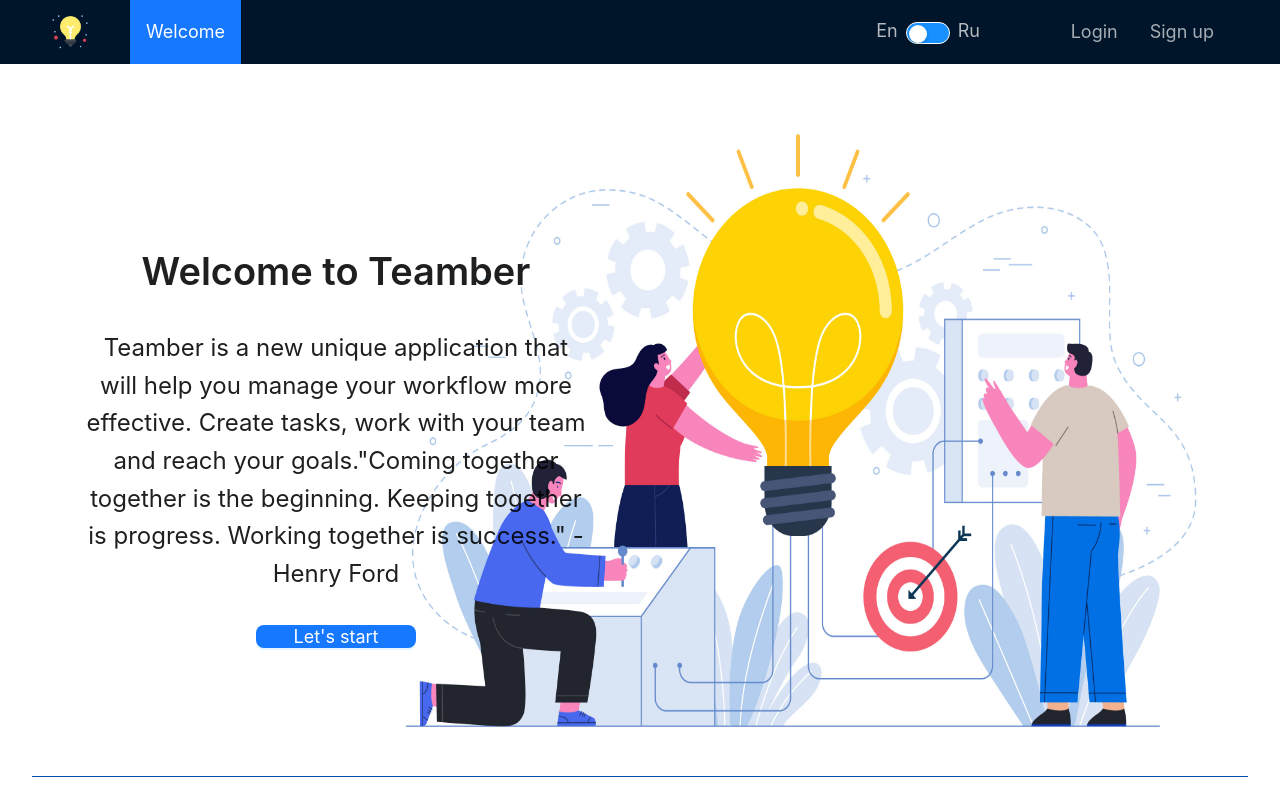
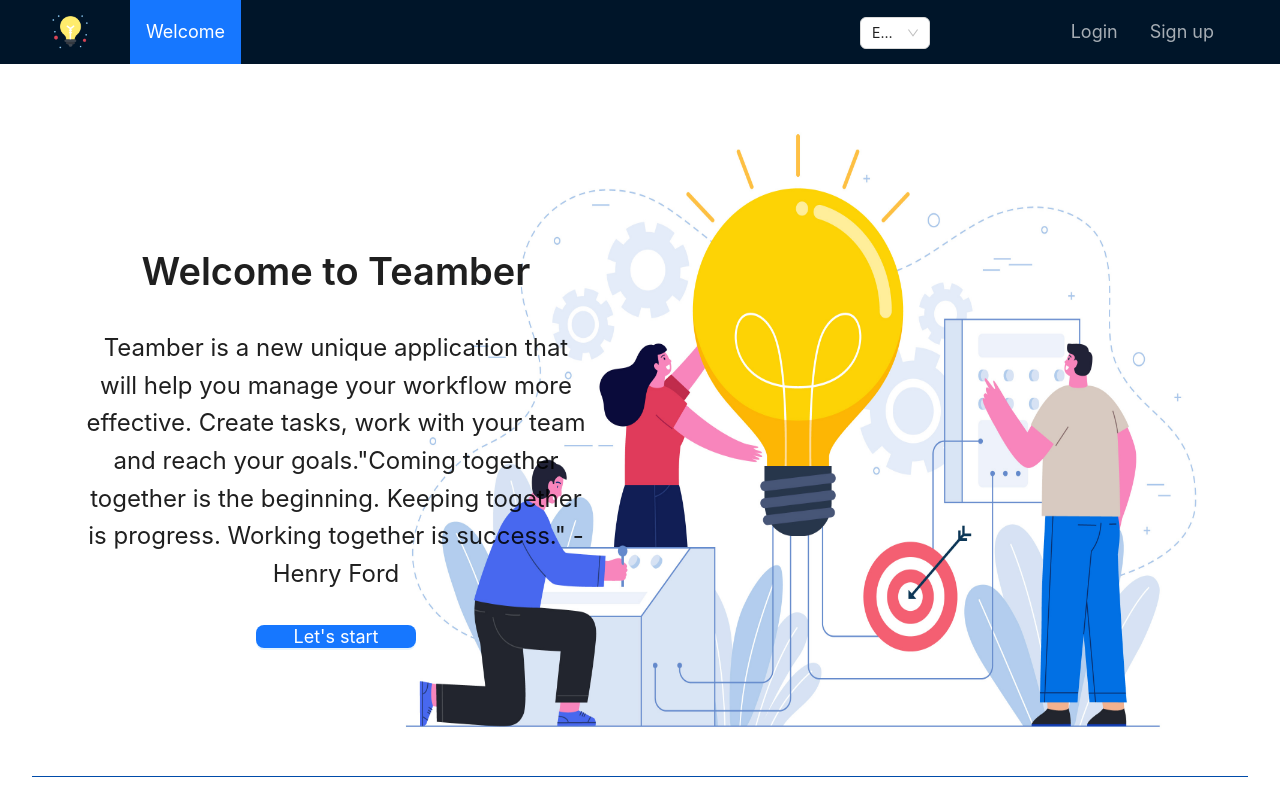
Before and after one commit to romababok/project-management-app, a React (Create React App) app: page / in a window 1280 px wide. Shown: the top 800 px of the page. Built offline with nearby package versions, Linux system fonts and the light colour scheme.

Commit message:
feat: change language switcher to select

```diff
--- a/src/components/header/header.module.scss
+++ b/src/components/header/header.module.scss
@@ -116,13 +116,13 @@ $switcher-color: #1890ff;
 }
 .language__block{
   position: absolute;
-  top: 0;
-  right: 300px;
+  top: 17px;
+  right: 350px;
 }
 .language__blockToken{
   position: absolute;
-  top: 0;
-  right: 420px;
+  top: 17px;
+  right: 500px;
 }
 @media (max-width: 900px) {
   .language__block{
@@ -132,17 +132,3 @@ $switcher-color: #1890ff;
     right: 100px;
   }
 }
-.language__block,
-.language__blockToken{
-  .language{
-    font-size: 18px;
-  }
-  .language_light{
-    color: rgba(255, 255, 255, 0.7);
-    font-size: 18px;
-  }
-  .language__switcher {
-    background-color: $switcher-color;
-    border: 0.1px solid white;
-  }
-}
--- a/src/components/header/header.tsx
+++ b/src/components/header/header.tsx
@@ -1,6 +1,6 @@
 import React, { useEffect, useState } from 'react';
 import { Header } from 'antd/lib/layout/layout';
-import { Menu, Button, Drawer, Switch, Typography, Space, MenuProps, MenuTheme } from 'antd';
+import { Menu, Button, Drawer, MenuProps, MenuTheme, Select } from 'antd';
 import i18n from '../../translation/i18n';
 import { useTranslation } from 'react-i18next';
 import { Link, useLocation } from 'react-router-dom';
@@ -19,7 +19,6 @@ import {
 import styles from './header.module.scss';
 import { getUserData, logOut } from '../../features/auth/auth-slice';
 
-const { Text } = Typography;
 type MenuItem = Required<MenuProps>['items'][number];
 
 function getItem(
@@ -46,7 +45,7 @@ export const HeaderOfApp: React.FC = () => {
   const langFromStorage = localStorage.getItem('lang');
 
   const [open, setOpen] = useState<boolean>(false);
-  const [lang, setLang] = useState<string>(langFromStorage ?? 'en');
+  const [lang, setLang] = useState<string>(langFromStorage ?? 'English');
 
   const token = localStorage.getItem('token');
   const dispatch = useAppDispatch();
@@ -97,6 +96,9 @@ export const HeaderOfApp: React.FC = () => {
       });
     };
   }, [userId]);
+  useEffect(() => {
+    document.addEventListener('touchstart', () => {}, { passive: true });
+  }, []);
 
   const showDrawer = () => {
     setOpen(true);
@@ -105,12 +107,8 @@ export const HeaderOfApp: React.FC = () => {
   const onClose = () => {
     setOpen(false);
   };
-  const onChange = (checked: boolean) => {
-    if (!checked) {
-      setLang('en');
-    } else {
-      setLang('ru');
-    }
+  const handleChange = (value: string) => {
+    setLang(value);
   };
   const { t } = useTranslation();
 
@@ -207,17 +205,26 @@ export const HeaderOfApp: React.FC = () => {
         selectedKeys={[location.pathname]}
         items={userId ? itemsWithId : itemsWithoutId}
       />
-      <div className={userId ? styles.language__blockToken : styles.language__block}>
-        <Space>
-          <Text className={isLightThemeSelected ? styles.language : styles.language_light}>En</Text>
-          <Switch
-            className={styles.language__switcher}
-            defaultChecked={lang !== 'en'}
-            onChange={onChange}
-          />
-          <Text className={isLightThemeSelected ? styles.language : styles.language_light}>Ru</Text>
-        </Space>
-      </div>
+      <Select
+        defaultValue={lang}
+        style={{ width: 70 }}
+        className={userId ? styles.language__blockToken : styles.language__block}
+        onChange={handleChange}
+        options={[
+          {
+            value: 'en',
+            label: 'EN',
+          },
+          {
+            value: 'ru',
+            label: 'RU',
+          },
+          {
+            value: 'by',
+            label: 'BY',
+          },
+        ]}
+      />
     </Header>
   );
 };
--- /dev/null
+++ b/src/translation/by.json
@@ -0,0 +1,53 @@
+{
+    "Header welcome link": "Вітаем",
+    "Header go to main page": "Галоўная старонка",
+    "Header create new board": "Стварыць дошку",
+    "Header board link": "Дошки",
+    "Header login link": "Увайсці",
+    "Header sign up link": "Зарэгістравацца",
+    "Header edit profile link": "Профіль",
+    "Header logout link": "Выйсці",
+    "Welcome title": "Сардэчна запрашаем у Teamber",
+    "Welcome text": "Teamber - новае унікальнае прыкладанне, якое дапаможа вам эфектыўна кіраваць працоўным працэсам. Стварайце задачы, працуйце са сваёй камандай і дасягайце сваіх мэтаў.\"Сабрацца разам - гэта пачатак. Трымацца разам - гэта прагрэс. Працаваць разам - гэта поспех.\" - Генры Форд",
+    "Welcome button": "Пачнем",
+    "Advantages title": "Нашы перавагі",
+    "The first advantage": "лёгкае ўзаемадзеянне з камандай",
+    "The second advantage": "вельмі зручны інтэрфейс",
+    "The third advantage": "гэты дадатак з'яўляецца бясплатным",
+    "The fourth advantage": "пошук па дошкам",
+    "The fifth advantage": "магчымасць атрымаць усе задачы канкрэтнага члена каманды",
+    "The sixth advantage": "шматмоўнае прыкладанне",
+    "The seventh advantage": "мы заўсёды рады вам дапамагчы",
+    "Team title": "Наша каманда",
+    "The first member name": "Уладзімір",
+    "The first member position": "Настаўнік",
+    "The first member description": "Guided all team members to write correct and clean code. Helped with advice at all stages of application development. Fully participated in the verification of pull requests of participants",
+    "The second member name": "Раман",
+    "The second member position": "Лідэр каманды",
+    "The second member description": "Created a private repository for the team. Deployed the backend. Created user registration and authorization.",
+    "The third member name": "Вольга",
+    "The third member position": "Сэрца каманды",
+    "The third member description": "",
+    "The fourth member name": "Саша",
+    "The fourth member position": "Душа каманды",
+    "The fourth member description": "",
+    "Video title": "Відэа інструкцыя",
+    "Footer the first name": "Вольга",
+    "Footer the second name": "Раман",
+    "Footer the third name": "Аляксандра",
+    "Edit profile name" : "Імя:",
+    "Edit profile login": "Логiн:",
+    "Edit profile userId": "Карыстальнік:",
+    "Edit profile password": "Пароль:",
+    "Edit profile edit button": "Рэдагаваць",
+    "Edit profile modal window": "Змяніце свой профіль",
+    "Edit profile delete account button": "Выдаліць уліковы запіс",
+    "Edit profile submit button": "Падаць",
+    "Edit profile popconfirm": "Вы ўпэўнены, што хочаце выдаліць уліковы запіс?",
+    "Edit profile successful message after user update": "Усе змены паспяхова захаваны!",
+    "Edit profile update user failed message": "Запыт не атрымаўся з кодам",
+    "Edit profile update user failed description 409": "Гэты лагін ужо існуе",
+    "Edit profile update user failed description": "Нешта пайшло не так",
+    "Edit profile successful message after delete user": "Ваш уліковы запіс быў выдалены",
+    "Edit profile successful description after delete user": "Нам вельмі шкада, што вы пакінулі нашу заяўку... Будзем рады бачыць вас зноў!"
+  }
--- a/src/translation/en.json
+++ b/src/translation/en.json
@@ -26,7 +26,7 @@
   "The second member position": "Team leader",
   "The second member description": "Created a private repository for the team. Deployed the backend. Created user registration and authorization.",
   "The third member name": "Olga",
-  "The third member position": "Hurt of team",
+  "The third member position": "Heart of team",
   "The third member description": "",
   "The fourth member name": "Sasha",
   "The fourth member position": "Soul of team",
--- a/src/translation/i18n.ts
+++ b/src/translation/i18n.ts
@@ -2,6 +2,7 @@ import i18n from 'i18next';
 import { initReactI18next } from 'react-i18next';
 import translationEN from './en.json';
 import translationRU from './ru.json';
+import translationBY from './by.json';
 
 const resources = {
   en: {
@@ -9,6 +10,9 @@ const resources = {
   },
   ru: {
     translation: translationRU,
+  },
+  by: {
+    translation: translationBY,
   },
 };
 
```
